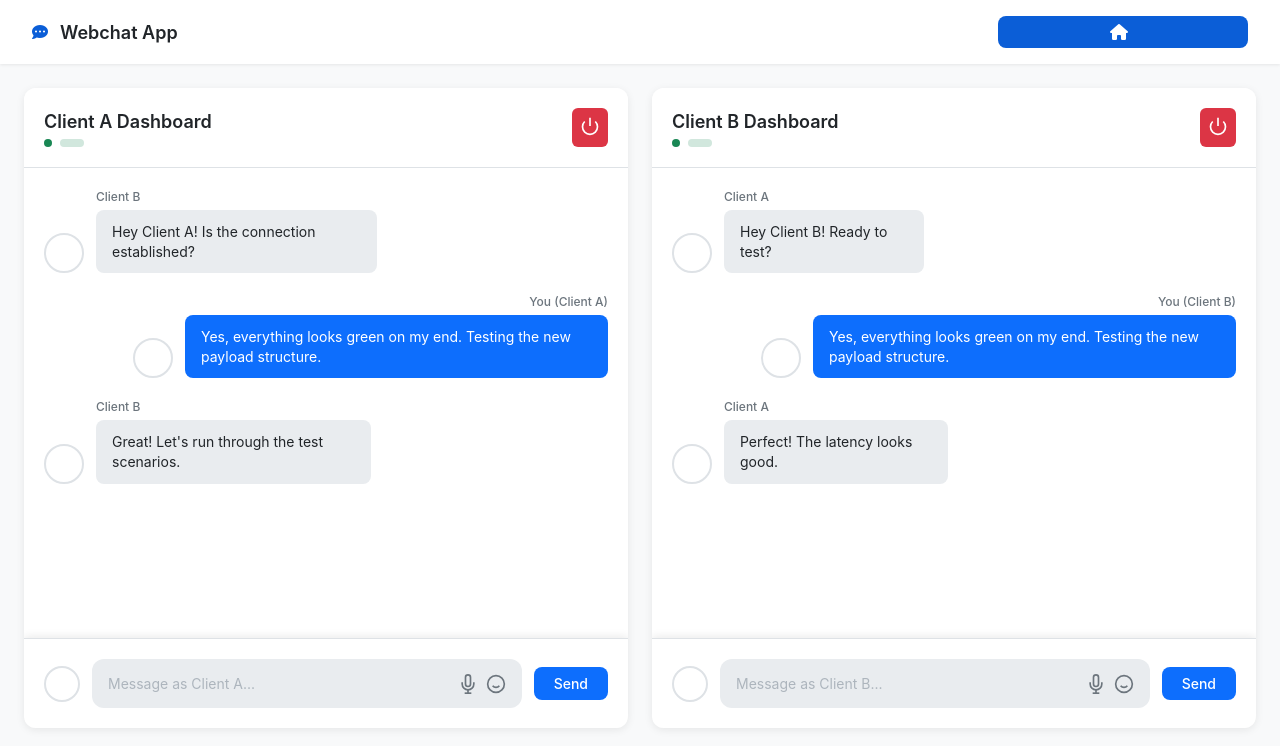
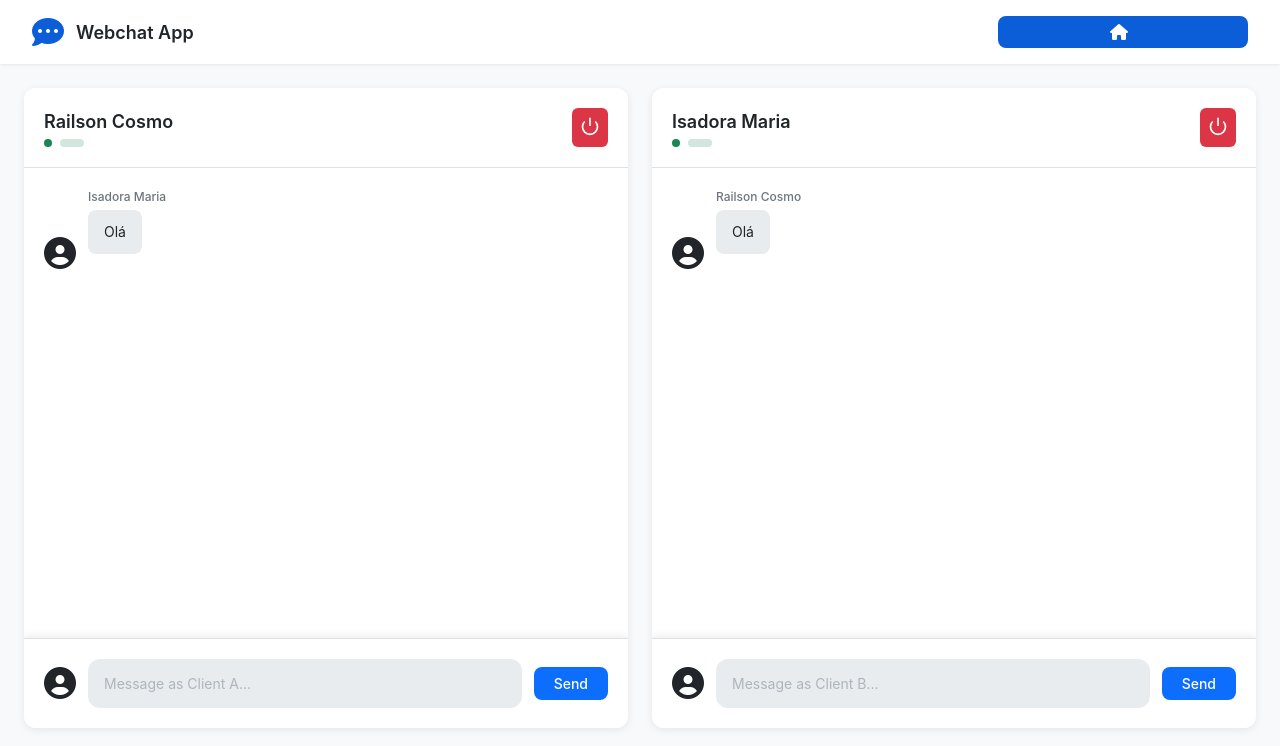
Before and after one commit to railsoncosmo/websocket-chat-app, a website: page public/index.html in a window 1280 px wide. Drawn offline with nearby package versions, Linux system fonts and the light colour scheme; no server answers.

Commit message:
Atualizando o layout das mensagens

```diff
--- a/public/index.html
+++ b/public/index.html
@@ -13,7 +13,7 @@
 <body>
   <header class="header">
     <div class="header__brand">
-      <i class="fa-solid fa-comment-dots" style="color: #0b5ed7;"></i>
+      <i class="fa-solid fa-comment-dots fa-2xl" style="color: #0b5ed7;"></i>
       <h1 class="header__title">Webchat App </h1>
     </div>
     <div class="dashboard__room-container">
@@ -26,7 +26,7 @@
     <section class="dashboard" aria-labelledby="client-a-title">
       <header class="dashboard__header">
         <div class="dashboard__info">
-          <h2 id="client-a-title" class="dashboard__title">Client A Dashboard</h2>
+          <h2 id="client-a-title" class="dashboard__title">Railson Cosmo</h2>
           <div class="dashboard__status">
             <span class="status-indicator status-indicator--connected" aria-hidden="true"></span>
             <span id="status" class="status-badge status-badge--connected"></span>
@@ -40,42 +40,20 @@
 
       <div class="dashboard__messages">
         <article class="message message--incoming">
-          <div class="avatar avatar--message" aria-hidden="true"></div>
+          <i class="fa-solid fa-circle-user fa-2xl"></i>
           <div class="message__content">
-            <span class="message__sender">Client B</span>
+            <span class="message__sender">Isadora Maria</span>
             <div class="message__bubble message__bubble--incoming">
-              Hey Client A! Is the connection established?
-            </div>
-          </div>
-        </article>
-
-        <article class="message message--outgoing">
-          <div class="message__content">
-            <span class="message__sender">You (Client A)</span>
-            <div class="message__bubble message__bubble--outgoing">
-              Yes, everything looks green on my end. Testing the new payload structure.
-            </div>
-          </div>
-          <div class="avatar avatar--message" aria-hidden="true"></div>
-        </article>
-
-        <article class="message message--incoming">
-          <div class="avatar avatar--message" aria-hidden="true"></div>
-          <div class="message__content">
-            <span class="message__sender">Client B</span>
-            <div class="message__bubble message__bubble--incoming">
-              Great! Let's run through the test scenarios.
+              Olá
             </div>
           </div>
         </article>
       </div>
 
       <form class="dashboard__input" aria-label="Enviar mensagem como Client A">
-        <div class="avatar avatar--input" aria-hidden="true"></div>
+        <i class="fa-solid fa-circle-user fa-2xl"></i>
         <div class="input-wrapper">
           <input type="text" class="input" placeholder="Message as Client A..." aria-label="Mensagem">
-          <span class="icon icon--mic" aria-hidden="true"></span>
-          <span class="icon icon--emoji" aria-hidden="true"></span>
         </div>
         <button type="submit" class="btn btn--primary btn--send">Send</button>
       </form>
@@ -84,7 +62,7 @@
     <section class="dashboard" aria-labelledby="client-b-title">
       <header class="dashboard__header">
         <div class="dashboard__info">
-          <h2 id="client-b-title" class="dashboard__title">Client B Dashboard</h2>
+          <h2 id="client-b-title" class="dashboard__title">Isadora Maria</h2>
           <div class="dashboard__status">
             <span class="status-indicator status-indicator--connected" aria-hidden="true"></span>
             <span id="status-b" class="status-badge status-badge--connected"></span>
@@ -98,42 +76,20 @@
 
       <div class="dashboard__messages">
         <article class="message message--incoming">
-          <div class="avatar avatar--message" aria-hidden="true"></div>
+          <i class="fa-solid fa-circle-user fa-2xl"></i>
           <div class="message__content">
-            <span class="message__sender">Client A</span>
+            <span class="message__sender">Railson Cosmo</span>
             <div class="message__bubble message__bubble--incoming">
-              Hey Client B! Ready to test?
-            </div>
-          </div>
-        </article>
-
-        <article class="message message--outgoing">
-          <div class="message__content">
-            <span class="message__sender">You (Client B)</span>
-            <div class="message__bubble message__bubble--outgoing">
-              Yes, everything looks green on my end. Testing the new payload structure.
-            </div>
-          </div>
-          <div class="avatar avatar--message" aria-hidden="true"></div>
-        </article>
-
-        <article class="message message--incoming">
-          <div class="avatar avatar--message" aria-hidden="true"></div>
-          <div class="message__content">
-            <span class="message__sender">Client A</span>
-            <div class="message__bubble message__bubble--incoming">
-              Perfect! The latency looks good.
+              Olá
             </div>
           </div>
         </article>
       </div>
 
       <form class="dashboard__input" aria-label="Enviar mensagem como Client B">
-        <div class="avatar avatar--input" aria-hidden="true"></div>
+        <i class="fa-solid fa-circle-user fa-2xl"></i>
         <div class="input-wrapper">
           <input type="text" class="input" placeholder="Message as Client B..." aria-label="Mensagem">
-          <span class="icon icon--mic" aria-hidden="true"></span>
-          <span class="icon icon--emoji" aria-hidden="true"></span>
         </div>
         <button id="message" type="submit" class="btn btn--primary btn--send">Send</button>
       </form>
--- a/public/styles.css
+++ b/public/styles.css
@@ -203,6 +203,7 @@ body {
   box-shadow: 0 2px 8px var(--color-shadow);
   overflow: hidden;
   min-height: 500px;
+  max-height: calc(100vh - var(--header-height) - var(--footer-height) - var(--space-2xl) * 2);
 }
 
 .dashboard__header {
@@ -275,6 +276,7 @@ body {
 
 .dashboard__messages {
   flex: 1;
+  min-height: 0;
   overflow-y: auto;
   padding: var(--space-xl);
   display: flex;
@@ -355,6 +357,7 @@ body {
 }
 
 .dashboard__input {
+  flex-shrink: 0;
   display: flex;
   align-items: center;
   gap: var(--space-md);
```
